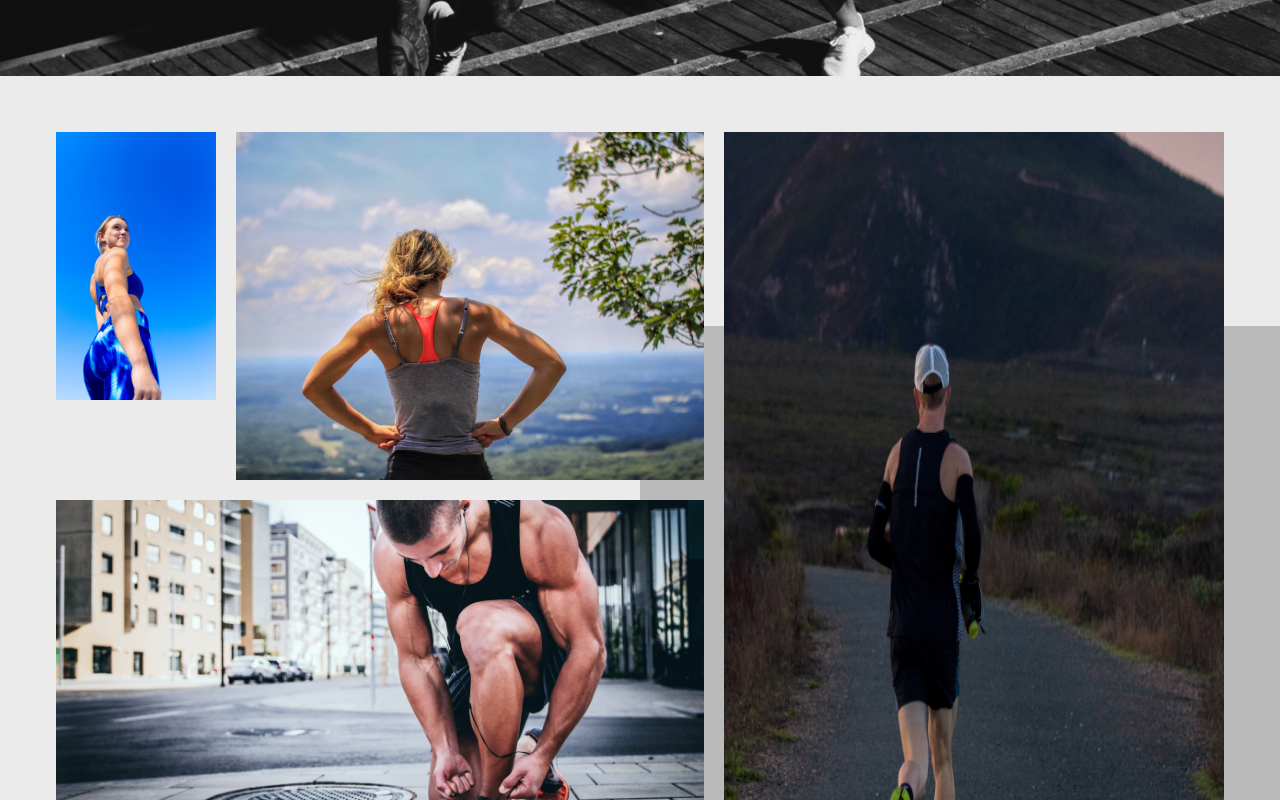
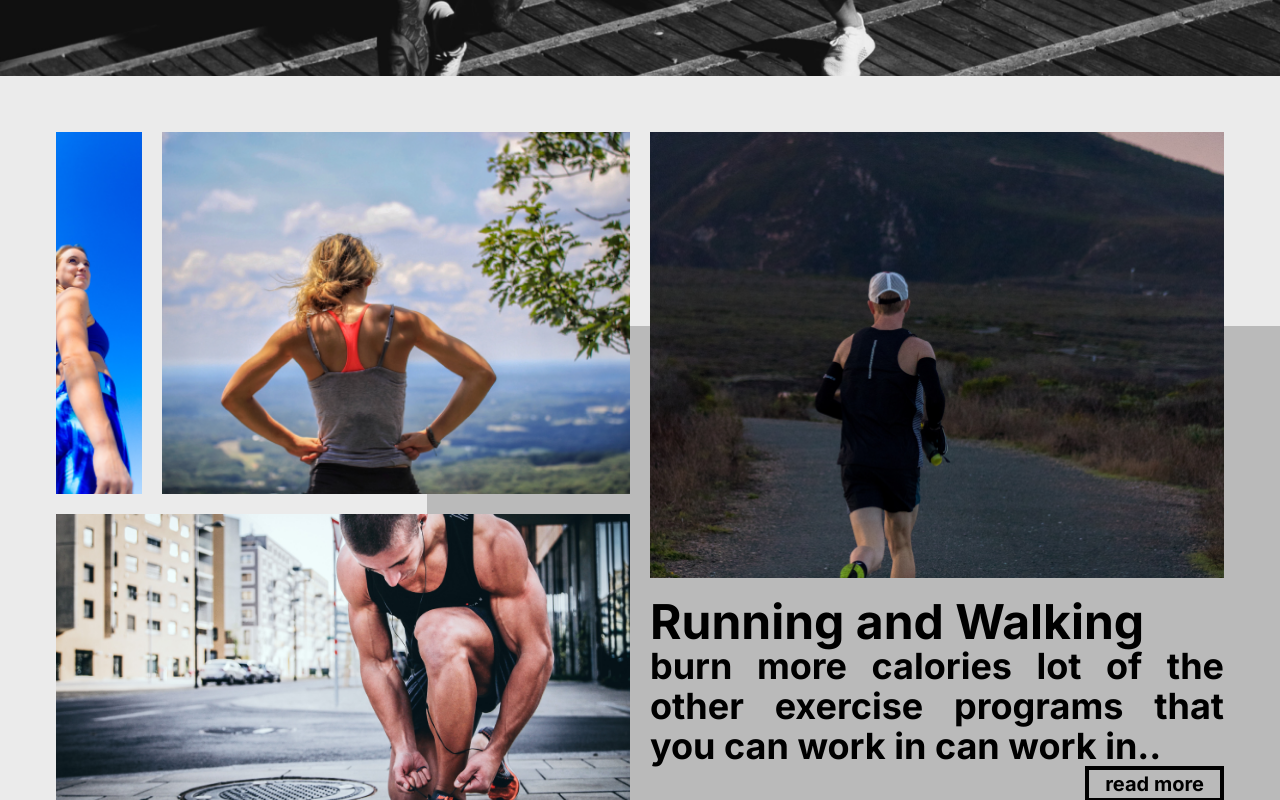
Before and after one commit to boxgramer/fe-runner, a Next.js app: page / in a window 1280 px wide. Shown: the part 780-1580 px from the top of the page. Built offline with nearby package versions, Linux system fonts and the light colour scheme.

Commit message:
fix info gallery

```diff
--- a/src/components/InfoGalery/InfoGalery.tsx
+++ b/src/components/InfoGalery/InfoGalery.tsx
@@ -2,18 +2,18 @@ import Image from "next/image";
 
 export default function InfoGalery() {
   return (
-    <div className="bg-[#EBEBEB]  block h-[100vh] relative ">
-      <div className="absolute top-[250px] right-0 bg-[#BABABA] h-[600px] w-3/6  z-0"></div>
+    <div className="bg-[#EBEBEB]  block h-[858px] relative ">
+      <div className="absolute top-[250px] right-0 bg-[#BABABA] h-[900px] w-4/6  z-0"></div>
       <div className="p-14 absolute top-0 z-10 ">
         <div className="flex gap-5  ">
-          <div className="flex  flex-wrap gap-5 ">
+          <div className="flex  flex-wrap gap-5 w-3/6 ">
             <div className="flex-1">
               <Image
                 src="/images/image1.png"
                 alt="image1"
                 width={200}
                 height={100}
-                className="object-cover w-full "
+                className="object-cover w-full h-full "
               />
             </div>
 
@@ -32,17 +32,32 @@ export default function InfoGalery() {
                 alt="image1"
                 width={400}
                 height={300}
-                className="object-cover  w-full "
+                className="object-cover  w-full h-full "
               />
             </div>
           </div>
 
-          <Image
-            src="/images/image3.png"
-            alt="image1"
-            width={500}
-            height={100}
-          />
+          <div className="flex flex-col w-3/6 gap-5">
+            <div className="h-full w-full">
+              <Image
+                src="/images/image3.png"
+                alt="image1"
+                width={500}
+                height={500}
+                className="object-cover w-full h-full"
+              />
+            </div>
+            <div className="flex-1">
+              <h1 className="font-bold text-5xl">Running and Walking</h1>
+              <p className="font-bold text-4xl text-justify ">
+                burn more calories lot of the other exercise programs that you
+                can work in can work in..
+                <button className="float-right border-4 border-black px-4 text-xl text-center">
+                  read more
+                </button>
+              </p>
+            </div>
+          </div>
         </div>
       </div>
     </div>
```
